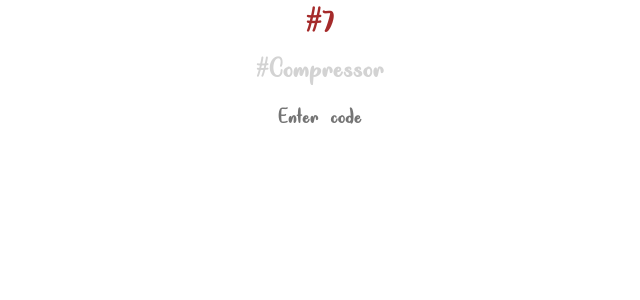
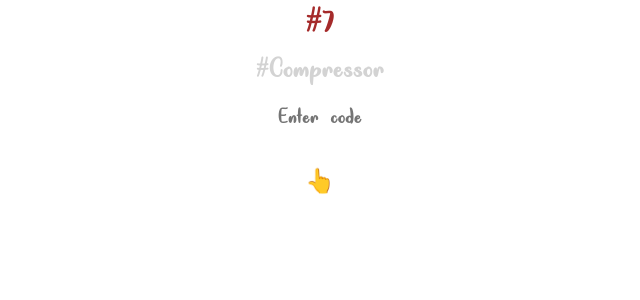
Before and after one commit to rushikeshbharad/treasure-hunt, a React (Create React App) app: page / in a window 1280 px wide. Both pictures are taken after a click on the element "Begin". Shown: the top 300 px of the page, without its empty margins (320-960 px from the left). Built offline with nearby package versions, Linux system fonts and the light colour scheme.

Commit message:
Added code pointer with animations

```diff
--- a/src/App.css
+++ b/src/App.css
@@ -101,6 +101,11 @@ br {
   border: 1px solid orangered;
 }
 
+.code-pointer {
+  font-size: 24px;
+  animation: pointer 10s;
+}
+
 .poster-container {
   align-items: center;
   bottom: 0;
@@ -172,3 +177,17 @@ br {
   font-family: unicorn;
   src: url(unicorn.ttf);
 }
+
+@keyframes pointer {
+  0%{ margin-top: 0 }
+  10%{ margin-top: 36px }
+  20%{ margin-top: 0 }
+  30%{ margin-top: 36px }
+  40%{ margin-top: 0 }
+  50%{ margin-top: 36px }
+  60%{ margin-top: 0 }
+  70%{ margin-top: 36px }
+  80%{ margin-top: 0 }
+  90%{ margin-top: 36px }
+  100%{ margin-top: 0 }
+}
--- a/src/App.js
+++ b/src/App.js
@@ -17,6 +17,7 @@ export default class App extends Component {
     codeError: false,
     treasureHunted: false,
     congratulations: false,
+    showPointer: true,
   };
 
   beginClick = () => {
@@ -25,10 +26,13 @@ export default class App extends Component {
 
   focused = () => {
     this.setState({ focused: true });
-    const { codeError } = this.state;
+    const { codeError, showPointer } = this.state;
 
     if (codeError) {
       this.setState({ codeError: false });
+    }
+    if (showPointer) {
+      this.setState({ showPointer: false });
     }
   };
 
@@ -45,6 +49,7 @@ export default class App extends Component {
     this.setState({ pageNumber: this.state.pageNumber + 1, congratulations: true });
     setTimeout(() => {
       this.setState({ congratulations: false });
+      this.setState({ showPointer: true });
     }, 1900);
   }
 
@@ -101,7 +106,7 @@ export default class App extends Component {
   }
 
   renderTreasureHunt() {
-    const { pageNumber, focused, codeError } = this.state;
+    const { pageNumber, focused, codeError, showPointer } = this.state;
     if (pageNumber) {
       const { title, description, code } = config.pages[pageNumber - 1];
       return (
@@ -119,6 +124,7 @@ export default class App extends Component {
               onChange={this.handleCode}
             />
           }
+          {showPointer && <div className="code-pointer">👆</div>}
         </div>
       );
     }
```
